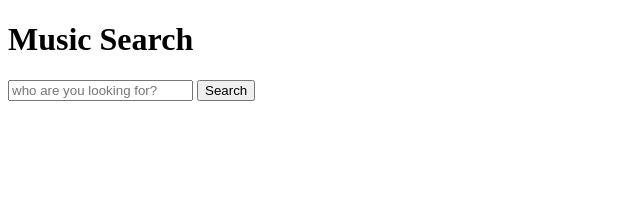
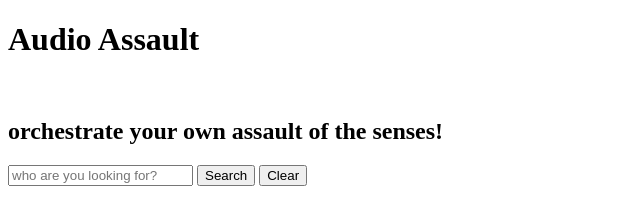
Before and after one commit to Momentum-Team-8/itunes-search-efoley326, a website: page index.html in a window 1280 px wide. Shown: the whole page, without its empty margins (0-640 px from the left). Drawn offline with Linux system fonts and the light colour scheme.

Commit message:
clear button

```diff
--- a/index.html
+++ b/index.html
@@ -4,15 +4,19 @@
   <meta charset="UTF-8">
   <meta name="viewport" content="width=device-width, initial-scale=1.0">
   <script src="main.js" defer></script>
+  <link rel="stylesheet" href="style.css">
   <title>Music Search</title>
 </head>
 <body id="page">
   <form>
-  <h1>Music Search</h1>
+  <h1>Audio Assault</h1><br>
+  <h2>orchestrate your own assault of the senses!</h2>
+
 
   <input placeholder="who are you looking for?" type="text" id="New-Search" required>
 
     <button id="Search-Button" type = "Submit">Search</button>
+    <button type="button" onclick="clearInput();">Clear</button>
   <ul id = 'results'>
 
   </ul>
```
